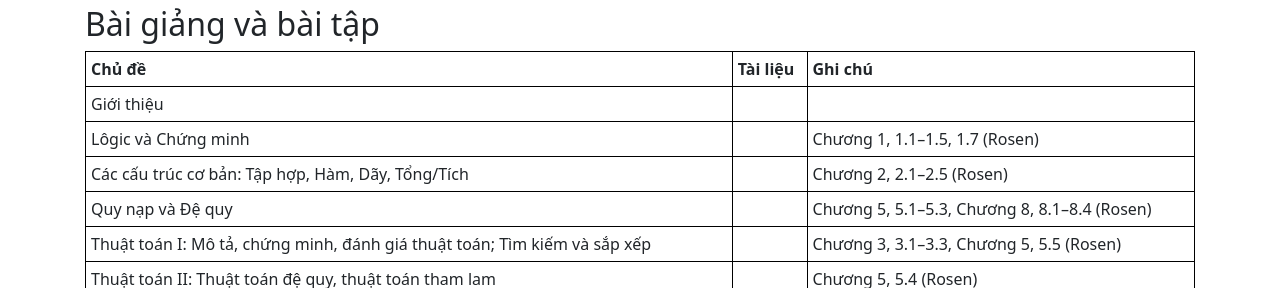
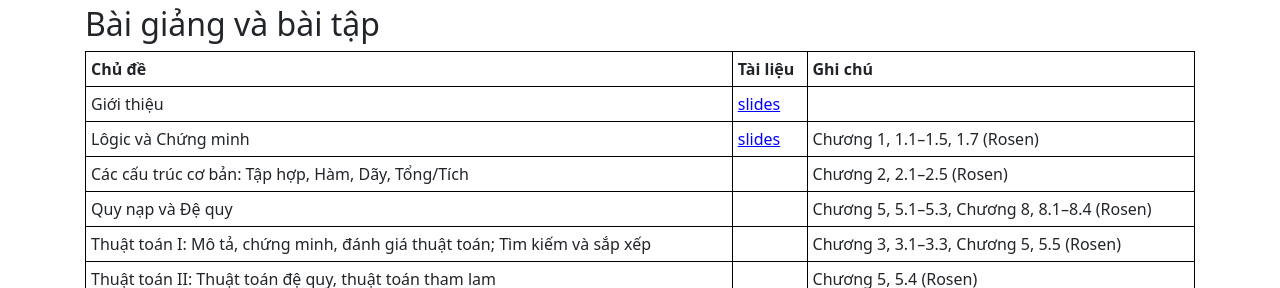
Before and after one commit to hoanganhduc/hoanganhduc.github.io, a Jekyll site: the page built from teaching/VNU-HUS/2026/winter/MAT3500-3/index.md, in a window 1280 px wide and 900 px high, scrolled down 1920 px. Shown: the part 167-455 px from the top of the window. Built offline with Jekyll 4.4.1, drawn with Linux system fonts in a browser that asks for light colours; nearby versions of some CDN libraries; a style sheet for code colours, icons or effects is not loaded.

Commit message:
Publish MAT3500 lecture handouts and link intro and logic slides

```diff
--- a/teaching/VNU-HUS/2026/winter/MAT3500-3/index.md
+++ b/teaching/VNU-HUS/2026/winter/MAT3500-3/index.md
@@ -83,8 +83,8 @@ katex: true
 
 | **Chủ đề** | **Tài liệu** | **Ghi chú** |
 |:------------|:-------------|:------------|
-| Giới thiệu | | |
-| Lôgic và Chứng minh | | Chương 1, 1.1--1.5, 1.7 (Rosen) |
+| Giới thiệu | [slides]({{ page.url | append: "intro.pdf" }}) | |
+| Lôgic và Chứng minh | [slides]({{ page.url | append: "Logic_and_Proofs.pdf" }}) | Chương 1, 1.1--1.5, 1.7 (Rosen) |
 | Các cấu trúc cơ bản: Tập hợp, Hàm, Dãy, Tổng/Tích | | Chương 2, 2.1--2.5 (Rosen) |
 | Quy nạp và Đệ quy | | Chương 5, 5.1--5.3, Chương 8, 8.1--8.4 (Rosen) |
 | Thuật toán I: Mô tả, chứng minh, đánh giá thuật toán; Tìm kiếm và sắp xếp | | Chương 3, 3.1--3.3, Chương 5, 5.5 (Rosen) |
```
Also changed, not shown: 12 other files.
